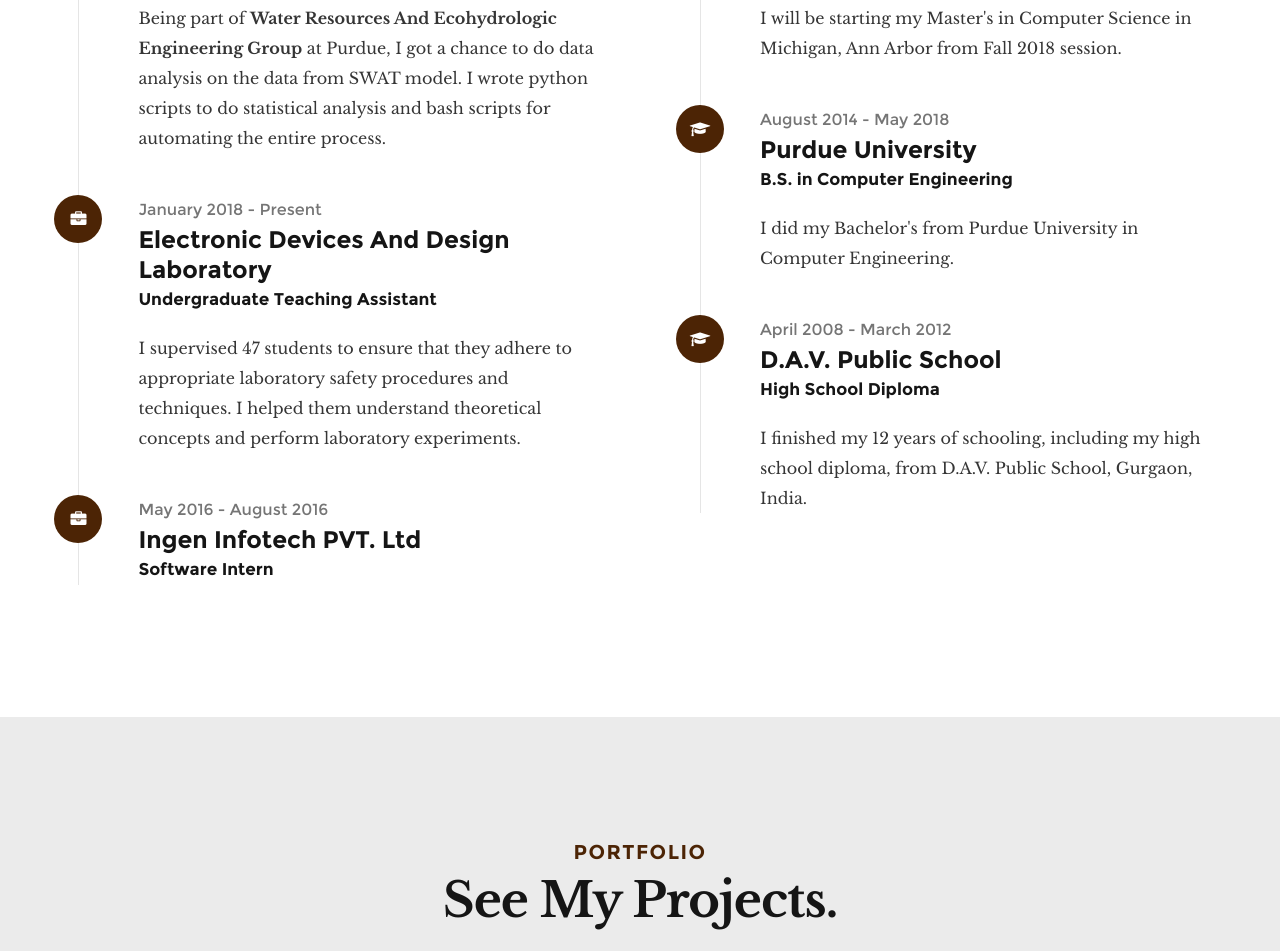
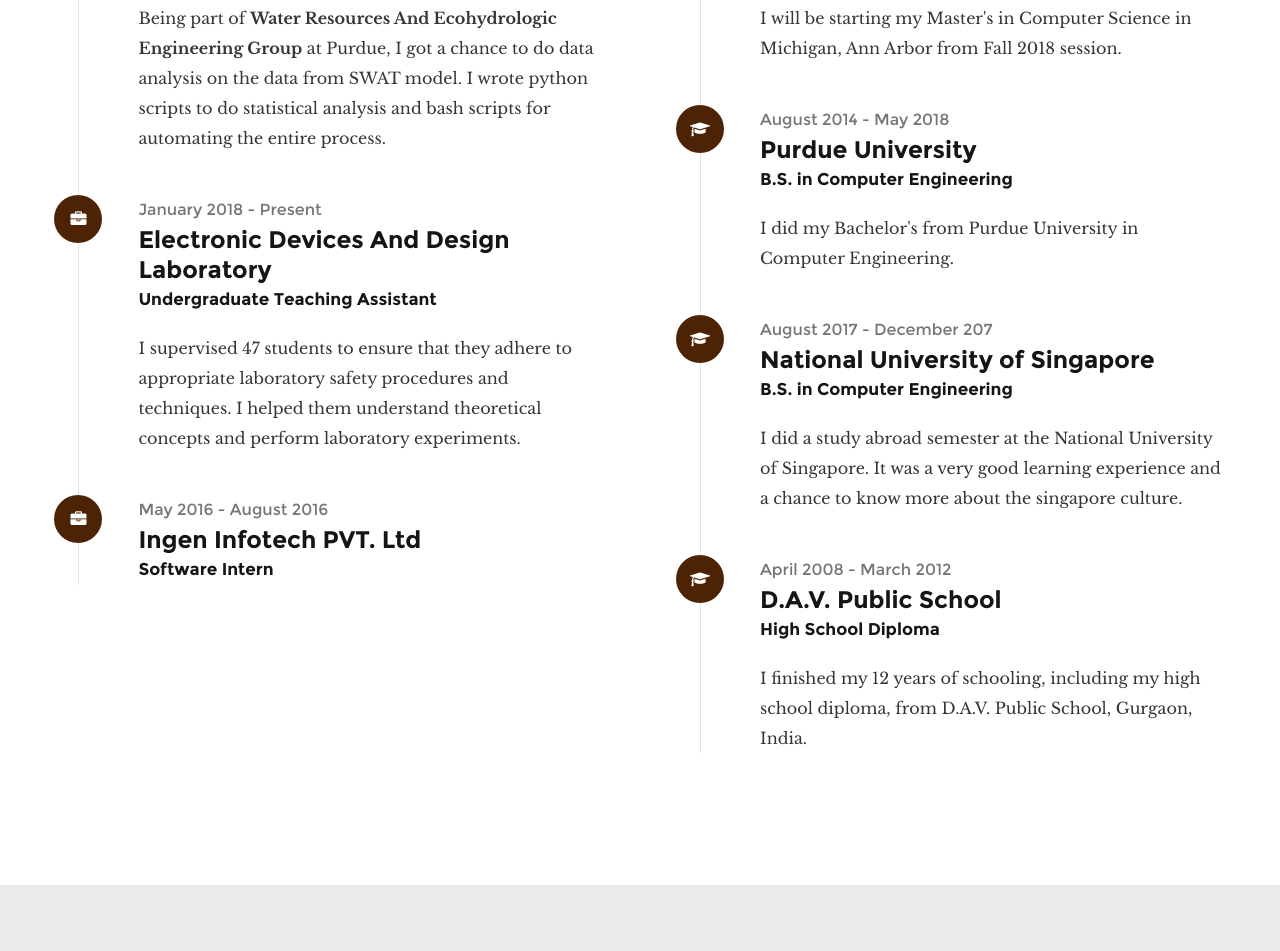
Before and after one commit to juliosol/aggarwalRuchir.github.io, a plain HTML site: page index.html in a window 1280 px wide. Shown: the part 3745-4696 px from the top of the page. Drawn offline with Linux system fonts and the light colour scheme; files whose address does not match are found by name.

Commit message:
index.html: add study abroad to education section

```diff
--- a/index.html
+++ b/index.html
@@ -379,6 +379,21 @@
 	   					<p> I did my Bachelor's from Purdue University in Computer Engineering.</p>
 	   				</div>
 	   			</div> <!-- end timeline-block -->
+
+                <div class="timeline-block animate-this">
+                    <div class="timeline-ico">
+                        <i class="fa fa-graduation-cap"></i>
+                    </div>
+                    <div class="timeline-header">
+                        <p class="timeframe">August 2017 - December 207</p>
+                        <h3>National University of Singapore</h3>
+                        <h4>B.S. in Computer Engineering</h4>
+                    </div>
+                    <div class="timeline-desc">
+                        <p> I did a study abroad semester at the National University of Singapore. It was a very good
+                        learning experience and a chance to know more about the singapore culture.</p>
+                    </div>
+                </div> <!-- end timeline-block -->
 
 	   			<div class="timeline-block animate-this">
 	   				<div class="timeline-ico">
```
